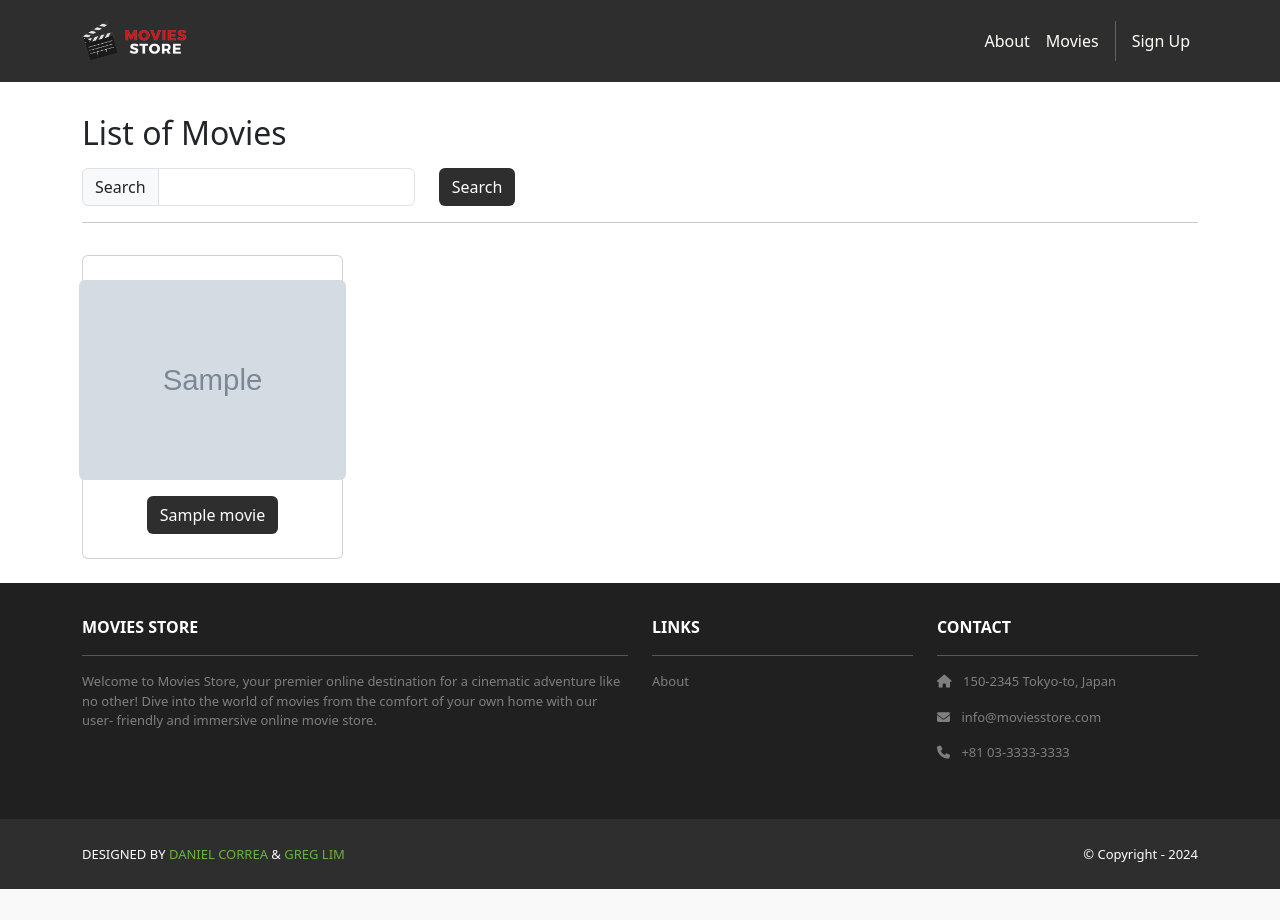
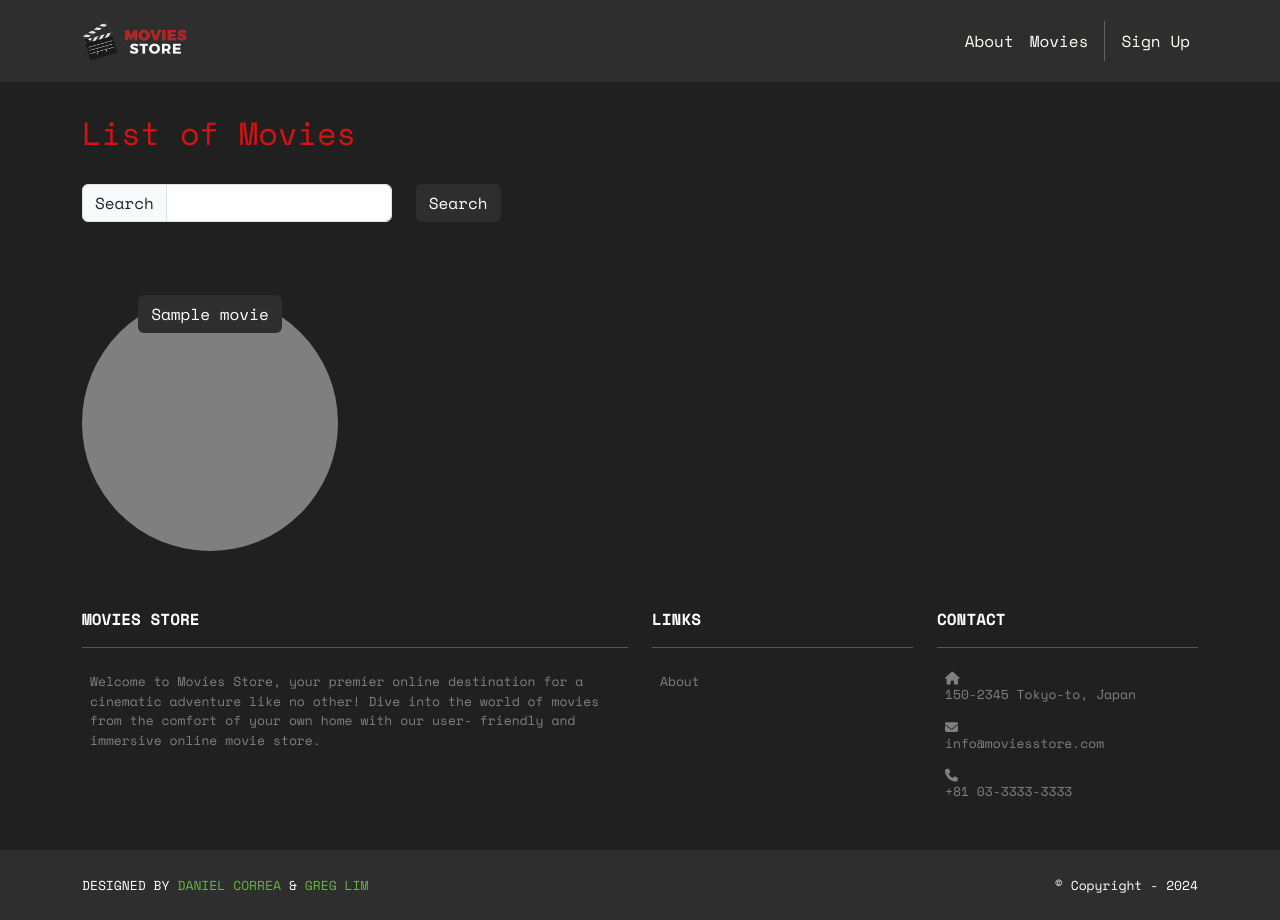
Before and after one commit to CS2340-Project/moviesstore, a Django app: page /movies/ in a window 1280 px wide. Before the commit the page ends 889 px from the top, so only its background shows below. Run offline with Django 5.2, Linux system fonts and the light colour scheme; tables that the repository leaves empty hold one stand-in row (values such as "Sample post"); grey boxes marked "Sample" are stand-in pictures; some libraries are stand-ins or nearby versions.

Commit message:
MVS-18 feat: added animated nodes for movies, ran add . b4 commit

```diff
--- a/movies/static/movies/style.css
+++ b/movies/static/movies/style.css
@@ -0,0 +1,52 @@
+body {
+    background-color: #202020;
+    font-family: "Space Mono", serif;
+}
+.node {
+    width: 20vw;
+    height: 20vw;
+    background-color: #fdfdfd;
+    border-radius:100%;
+}
+.movie-node {
+    background-color: #7F7F7F;
+    transition: border-radius 0.25s ease-in-out, width 0.25s ease-in-out;
+    align-content: center;
+    justify-content: center;
+    display: flex;
+    position: relative;
+}
+.movie-node:hover {
+    width: 15vw;
+    border-radius: 15%;
+}
+.movie-node:hover .inner{
+    display: block;
+    position: absolute;
+    top: 50%;
+    left: 50%;
+    transform: translate(-50%, -50%);
+}
+.inner {
+    display: none;
+    max-height: 15vw;
+    max-width: 12vw;
+    min-width: 12vw;
+    object-fit: contain;
+}
+body {
+    background-color: #202020;
+    font-family: "Space Mono", serif;
+}
+h2 {
+    color: #d61212;
+
+}
+p {
+    color: #fdfdfd;
+    margin: 1vh;
+    display: inline-grid;
+}
+img {
+    max-width: 100%;
+}
--- a/movies/templates/movies/index.html
+++ b/movies/templates/movies/index.html
@@ -1,6 +1,8 @@
 {% extends 'base.html' %}
 {% block content %}
 {% load static %}
+{% block extra_css %}
+    <link rel="stylesheet" href="{% static "movies/style.css"%}">
 <div class="p-3">
   <div class="container">
     <div class="row mt-3">
@@ -30,8 +32,8 @@
     <div class="row">
       {% for movie in template_data.movies %}
       <div class="col-md-4 col-lg-3 mb-2">
-        <div class="p-2 card align-items-center pt-4">
-          <img src="{{ movie.image.url }}" class="card-img-top rounded img-card-200">
+        <div class="node movie-node">
+          <img src="{{ movie.image.url }}" class="inner">
           <div class="card-body text-center">
             <a href="{% url 'movies.show' id=movie.id %}" class="btn bg-dark text-white">
               {{ movie.name }}
@@ -43,4 +45,5 @@
     </div>
   </div>
 </div>
+{% endblock extra_css %}
 {% endblock content %}
--- a/moviesstore/templates/base.html
+++ b/moviesstore/templates/base.html
@@ -6,6 +6,9 @@
     <link href="https://cdn.jsdelivr.net/npm/bootstrap@5.3.3/dist/css/bootstrap.min.css" rel="stylesheet" crossorigin="anonymous">
     <link rel="stylesheet"  href="https://cdnjs.cloudflare.com/ajax/libs/font-awesome/6.1.1/css/all.min.css">
     <link href="https://fonts.googleapis.com/css2?family=Poppins:wght@300;400;500;600;700&display=swap" rel="stylesheet">
+      <link rel="preconnect" href="https://fonts.googleapis.com">
+    <link rel="preconnect" href="https://fonts.gstatic.com" crossorigin>
+    <link href="https://fonts.googleapis.com/css2?family=Space+Mono:ital,wght@0,400;0,700;1,400;1,700&display=swap" rel="stylesheet">
     <script src="https://cdn.jsdelivr.net/npm/bootstrap@5.3.3/dist/js/bootstrap.bundle.min.js"crossorigin="anonymous">
     </script>
     <link rel="stylesheet" type="text/css" href="{% static 'css/style.css' %}">
```
Also changed, not shown: media/movie_images/avengers.jpg (added), media/movie_images/flash.jpg (added), media/movie_images/lorax.jpg (added), media/movie_images/sonic4.jpg (added), media/movie_images/wicked.jpg (added), media/movie_images/wicked_wbi8kKs.jpg (added).
